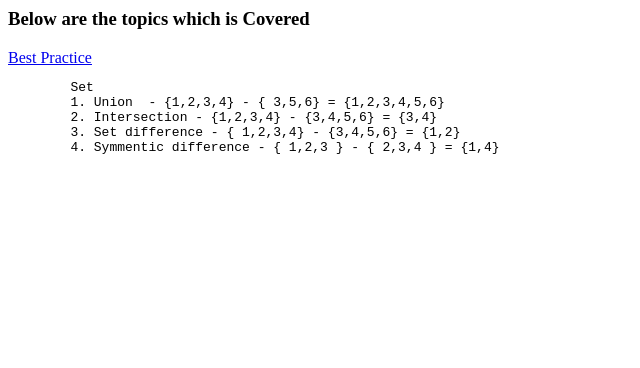
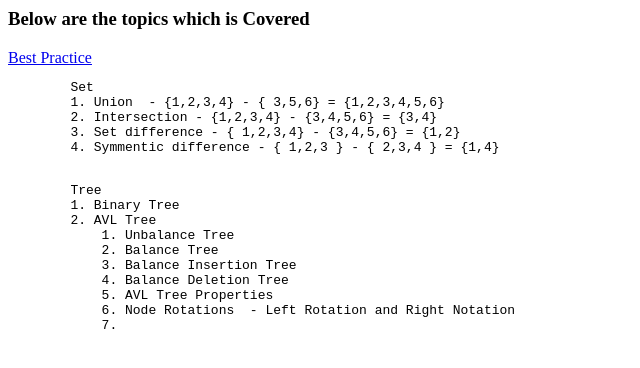
Before and after one commit to riaconsultant/JS_Practice, a plain HTML site: page docs/index.html in a window 1280 px wide. Shown: the whole page, without its empty margins (0-640 px from the left). Drawn offline with Linux system fonts and the light colour scheme.

Commit message:
DS set and AVL Tree

```diff
--- a/docs/index.html
+++ b/docs/index.html
@@ -12,5 +12,17 @@
         3. Set difference - { 1,2,3,4} - {3,4,5,6} = {1,2}
         4. Symmentic difference - { 1,2,3 } - { 2,3,4 } = {1,4}
     </pre>
+    <pre>
+        Tree
+        1. Binary Tree
+        2. AVL Tree
+            1. Unbalance Tree
+            2. Balance Tree
+            3. Balance Insertion Tree
+            4. Balance Deletion Tree
+            5. AVL Tree Properties
+            6. Node Rotations  - Left Rotation and Right Notation
+            7.
+    </pre>
 </body>
 </html>
```
Also changed, not shown: datastructure/set.js (added).
